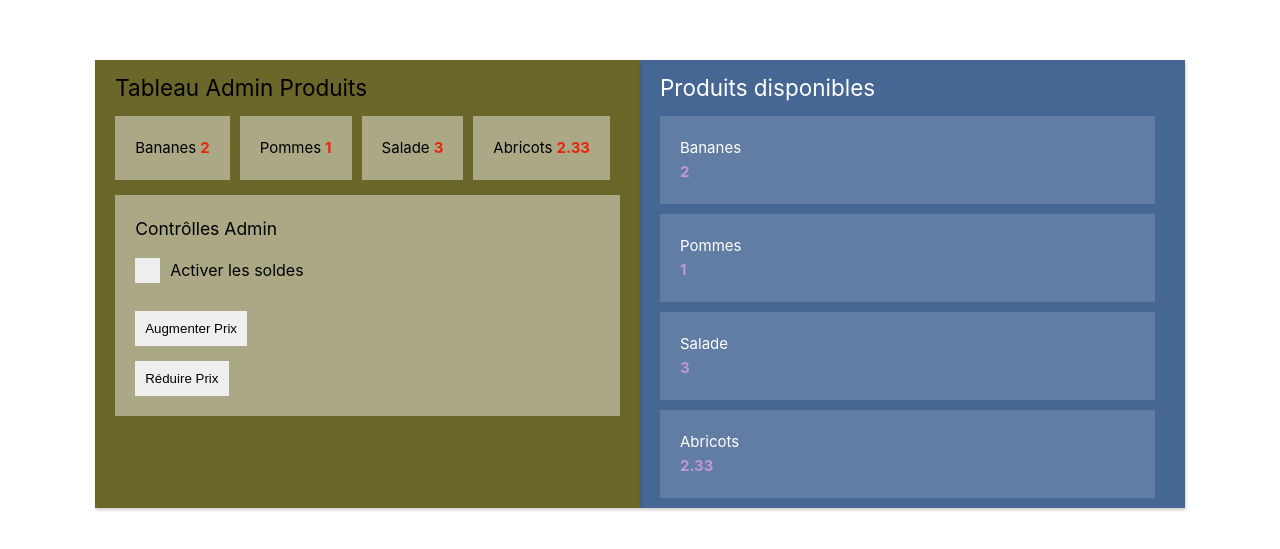
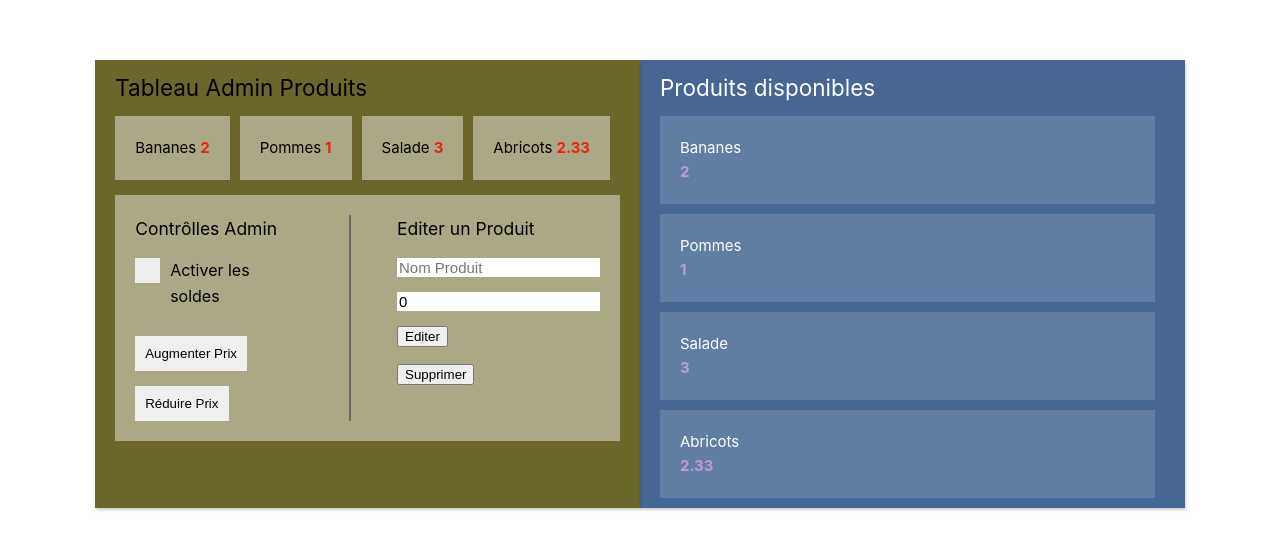
Before and after one commit to GregMarshall999/approfondissement-poe, a Vue app: page / in a window 1280 px wide. Shown: the part 101-650 px from the top of the page. Built offline with nearby package versions, Linux system fonts and the light colour scheme.

Commit message:
edit & delete

```diff
--- a/src/components/AdminViewer.vue
+++ b/src/components/AdminViewer.vue
@@ -2,8 +2,12 @@
     <div class="lister">
         <h2>Tableau Admin Produits</h2>
 
-        <ListerComp :is-admin="true"/>
+        <ListerComp
+            :is-admin="true"
+            @element-selected="selectProduct"
+        />
 
+        <div class="admin-tools">
             <div class="admin-controls">
                 <h3>Contrôlles Admin</h3>
 
@@ -20,21 +24,76 @@
                 <button @click="augmentPrice(4)">Augmenter Prix</button>
                 <button @click="reduicePrice">Réduire Prix</button>
             </div>
+
+            <div class="product-editor">
+                <form @submit.prevent="updateProduct">
+                    <h3>Editer un Produit</h3>
+                    <input
+                        type="text"
+                        v-model="selectedProduct.name"
+                        placeholder="Nom Produit"
+                    />
+                    <input
+                        type="number"
+                        v-model="selectedProduct.price"
+                        placeholder="Prix Produit"
+                    />
+                    <button>Editer</button>
+                </form>
+                <button @click="deleteProduct">Supprimer</button>
+            </div>
+        </div>
     </div>
 </template>
 
 <script setup>
-import { ref } from 'vue';
+import { reactive, ref } from 'vue';
 import { useStore } from 'vuex';
 import ListerComp from './Lister/ListerComp.vue';
 
 const store = useStore();
 
+const selectedIndex = ref(null);
+const selectedProduct = reactive({
+    name: '',
+    price: 0
+});
+const selectProduct = index => {
+    selectedIndex.value = index;
+
+    const storeProd = store.getters.getProduct(index);
+
+    selectedProduct.name = storeProd.name;
+    selectedProduct.price = storeProd.price;
+}
+const updateProduct = () => {
+    if(selectedIndex.value != null) {
+        store.dispatch('updateProduct', {
+            index: selectedIndex.value,
+            product: {
+                name: selectedProduct.name,
+                price: selectedProduct.price
+            }
+        })
+
+        selectedIndex.value = null;
+        selectedProduct.name = '';
+        selectedProduct.price = 0;
+    }
+}
+const deleteProduct = () => {
+    if(selectedIndex.value != null) {
+        store.dispatch('removeProduct', selectedIndex.value);
+        selectedIndex.value = null;
+        selectedProduct.name = '';
+        selectedProduct.price = 0;
+    }
+}
+
 const sales = ref(false);
 const updateSales = () => {
     store.dispatch('updateSales', sales.value);
 }
-
 const augmentPrice = amount => {
     store.dispatch('augmentPrice', amount);
 }
@@ -44,7 +103,7 @@
 
 </script>
 
-<style>
+<style lang="scss">
 
 .lister {
     background: #6b662a;
@@ -53,13 +112,19 @@
     padding: 10px 20px;
     color: black;
 
-    .admin-controls {
+    .admin-tools {
         background: rgba(255, 255, 255, 0.432);
         margin-top: 1em;
         padding: 20px;
+        display: flex;;
+        gap: 10%;
+
+        .admin-controls {
             display: flex;
             flex-direction: column;
             gap: 1em;
+            border-right: solid 2px rgb(105, 105, 105);
+            padding-right: 10%;
 
             .sales-toggle {
                 display: block;
@@ -111,8 +176,6 @@
                 &:hover input ~ .checkmark {
                     background-color: #ccc;
                 }
-
-
             }
 
             button {
@@ -122,6 +185,25 @@
                 border: none;
             }
         }
+
+        .product-editor {
+            form {
+                display: flex;
+                flex-direction: column;
+                gap: 1em;
+                margin-bottom: 1em;
+
+                input {
+                    border: none;
+                    font-size: 15px;
+                }
+
+                button {
+                    width: fit-content;
+                }
+            }
+        }
+    }
 }
 
 </style>
--- a/src/components/CartViewer.vue
+++ b/src/components/CartViewer.vue
@@ -2,7 +2,9 @@
     <div class="viewer">
         <h2>Produits disponibles</h2>
 
-        <ListerComp />
+        <ListerComp
+            @element-selected="i => console.log(i)"
+        />
     </div>
 </template>
 
--- /dev/null
+++ b/src/components/Lister/ElementComp.vue
@@ -0,0 +1,19 @@
+<template>
+    <li @click="emit('selected', index)">
+        <slot name="label"></slot>
+        <slot></slot>
+    </li>
+</template>
+
+<script setup>
+
+const props = defineProps({
+    index: {
+        type: Number,
+        required: true
+    }
+});
+
+const emit = defineEmits(['selected']);
+
+</script>
--- a/src/components/Lister/ListerComp.vue
+++ b/src/components/Lister/ListerComp.vue
@@ -1,15 +1,23 @@
 <template>
     <ul :class="isAdmin ? 'admin': 'default'">
-        <li v-for="product in products">
-            <span class="name">{{ product.name }}</span>
+        <ElementComp
+            v-for="(product, index) in products"
+            :index="index"
+            @selected="elementSelected"
+        >
+            <template #label>
+                <span class="name">{{ product.name }}</span>
+            </template>
+
             <span class="price">{{ product.price }}</span>
-        </li>
+        </ElementComp>
     </ul>
 </template>
 
 <script setup>
 import { computed } from 'vue';
 import { useStore } from 'vuex';
+import ElementComp from './ElementComp.vue';
 
 const store = useStore();
 
@@ -22,6 +30,11 @@
     }
 })
 
+const emit = defineEmits(['elementSelected']);
+const elementSelected = index => {
+    emit('elementSelected', index);
+}
+
 </script>
 
 <style lang="scss" scoped>
@@ -31,6 +44,7 @@
     @include Style.product-style(
         $li-display: inline-block,
         $li-background: rgba(255, 255, 255, 0.432),
+        $li_hover-background: rgba(255, 255, 255, 0.205),
         $li_price-display: initial,
         $li_price-color: #e8260c,
         $li_price-marginLeft: 4px
--- a/src/scss/Style.scss
+++ b/src/scss/Style.scss
@@ -1,6 +1,7 @@
 @mixin product-style(
     $li-display:block,
     $li-background: rgba(255, 255, 255, 0.151),
+    $li_hover-background: rgba(255, 255, 255, 0.418),
     $li_price-display: block,
     $li_price-color: #bf97db,
     $li_price-marginLeft: 0
@@ -14,6 +15,11 @@
         margin-right: 10px;
         margin-top: 10px;
         padding: 20px;
+        cursor: pointer;
+
+        &:hover {
+            background: $li_hover-background;
+        }
 
         .price {
             display: $li_price-display;
--- a/src/store/index.js
+++ b/src/store/index.js
@@ -12,6 +12,9 @@
 }
 
 const getters = {
+    getProduct: state => payload => {
+        return state.products[payload];
+    },
     getProducts: state => {
         if(!state.sales) {
             return state.products;
@@ -35,6 +38,12 @@
     },
     SET_SALES: (state, payload) => {
         state.sales = payload;
+    },
+    SET_PRODUCT: (state, payload) => {
+        state.products[payload.index] = payload.product;
+    },
+    DELETE_PRODUCT: (state, payload) => {
+        state.products.splice(payload, 1);
     }
 }
 
@@ -47,6 +56,12 @@
     },
     updateSales: (context, payload) => {
         context.commit('SET_SALES', payload);
+    },
+    updateProduct: (context, payload) => {
+        context.commit('SET_PRODUCT', payload);
+    },
+    removeProduct: (context, payload) => {
+        context.commit('DELETE_PRODUCT', payload);
     }
 }
 
```
Lines whose indentation alone changed are shown as unchanged.
